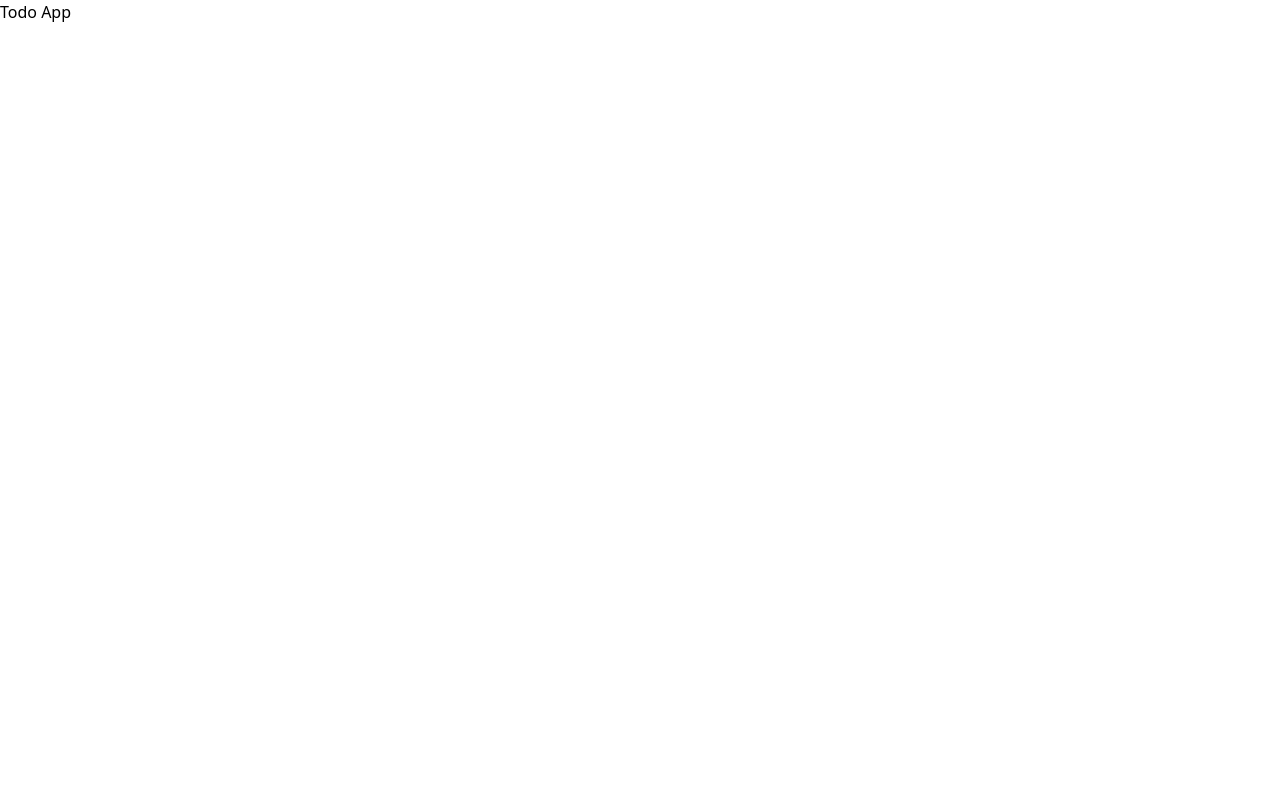
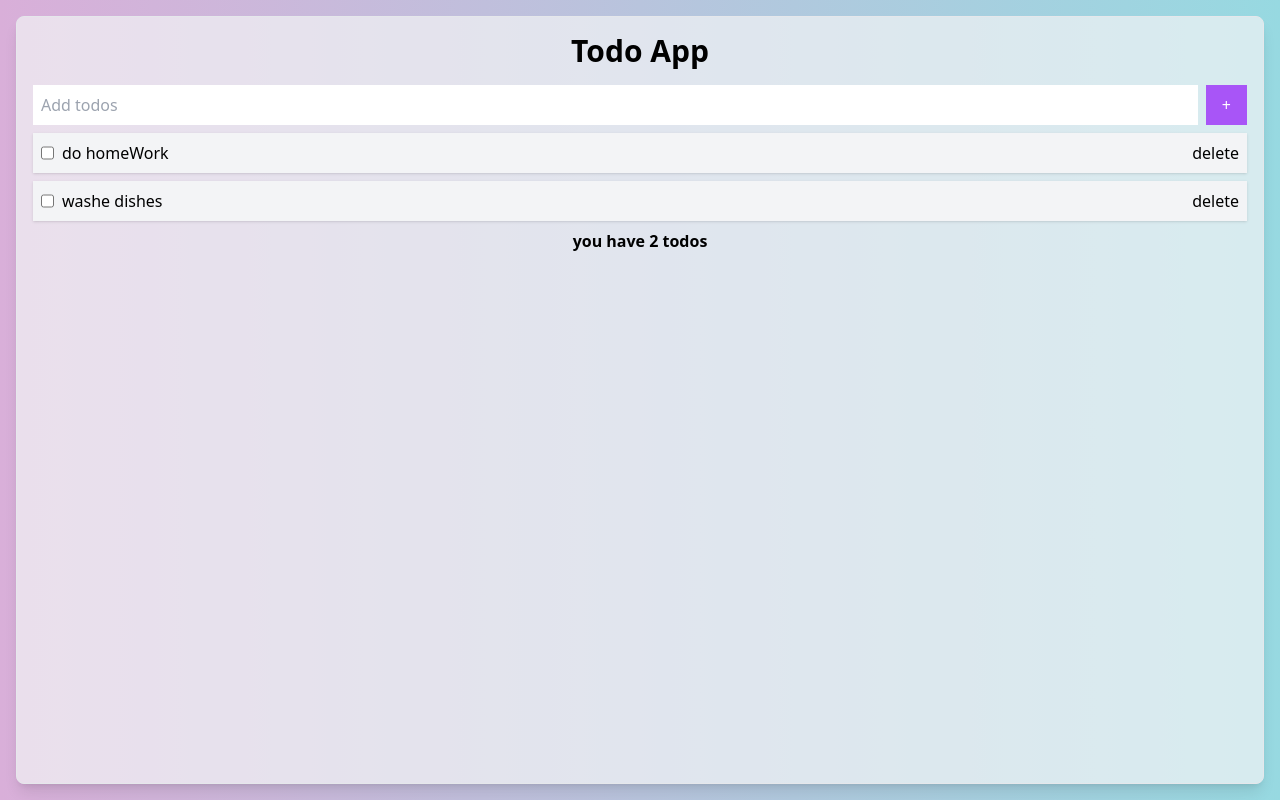
Before and after one commit to omidshali/todo-app-react, a React (Create React App) app: page / in a window 1280 px wide. Built offline with nearby package versions, Linux system fonts and the light colour scheme.

Commit message:
Added todo component

```diff
--- a/src/App.js
+++ b/src/App.js
@@ -1,5 +1,25 @@
+import { useState } from "react";
+import Todo from "./components/Todo";
+
 function App() {
-  return <div className="">Todo App</div>;
+  const [todos, setTodos] = useState(["do homeWork", "washe dishes"]);
+  return (
+    <div className="max-w-[1640px] h-screen bg-gradient-to-r from-[#D9AFD9] to-[#97D9E1] p-4">
+      <div className=" mx-auto h-full bg-gray-100/70 border rounded-lg p-4 shadow-lg ">
+        <h1 className="text-center font-bold text-3xl">Todo App</h1>
+        <form className="w-full flex justify-between gap-2 mt-4">
+          <input className="w-full p-2" placeholder="Add todos" type="text" />
+          <button className="bg-purple-500 text-white px-4 ">+</button>
+        </form>
+        <ul>
+          {todos.map((todo, inex) => (
+            <Todo key={inex} todo={todo} />
+          ))}
+        </ul>
+        <p className="text-center font-bold">you have {todos.length} todos</p>
+      </div>
+    </div>
+  );
 }
 
 export default App;
--- /dev/null
+++ b/src/components/Todo.jsx
@@ -0,0 +1,13 @@
+const Todo = (props) => {
+  return (
+    <li className="flex justify-between bg-gray-100 my-2 p-2 shadow">
+      <div className="flex gap-2">
+        <input className="" type="checkbox" />
+        <p className="">{props.todo}</p>
+      </div>
+      <button>delete</button>
+    </li>
+  );
+};
+
+export default Todo;
```
